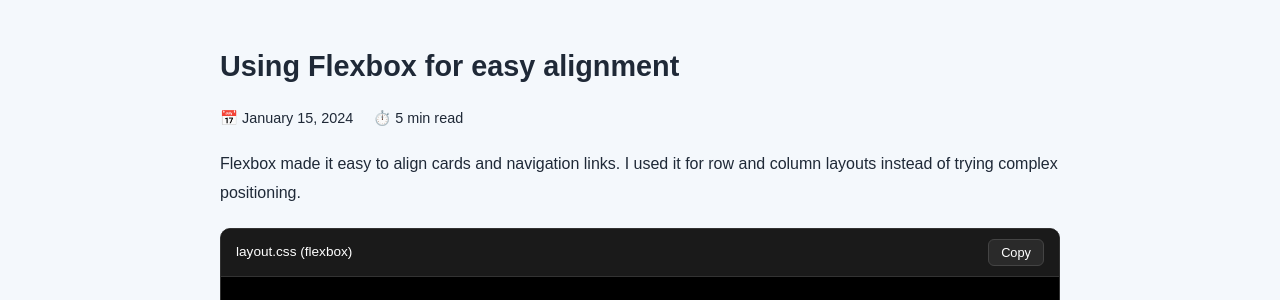
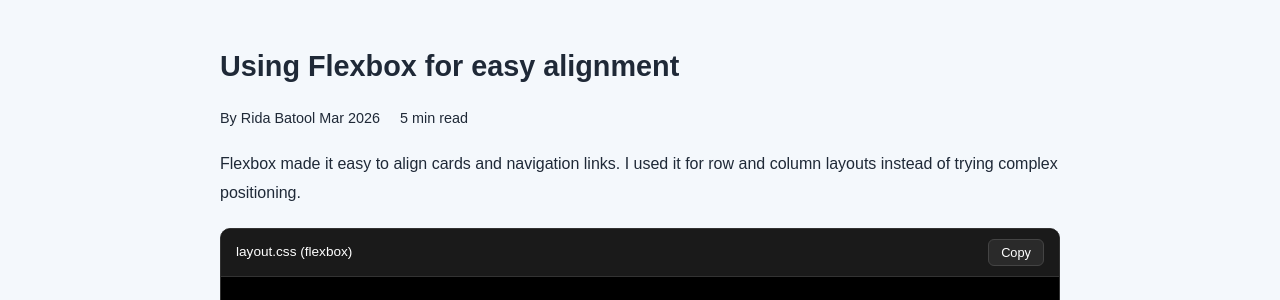
Before and after one commit to ridabatoolsaleem-wq/rida_batool, a Jekyll site: the page built from blog.md, in a window 1280 px wide and 900 px high, scrolled down 323 px. Shown: the part 150-450 px from the top of the window. Built offline with Jekyll 4.4.1, drawn with Linux system fonts in a browser that asks for light colours.

Commit message:
Update article metadata in blog.md

```diff
--- a/blog.md
+++ b/blog.md
@@ -22,8 +22,8 @@ permalink: /blog/
       <h2 class="custom-article-title">Using Flexbox for easy alignment</h2>
 
       <div class="custom-article-meta">
-        <span>📅 January 15, 2024</span>
-        <span>⏱️ 5 min read</span>
+        <span>By Rida Batool Mar 2026</span>
+        <span>5 min read</span>
       </div>
 
       <div class="custom-article-text">
```
